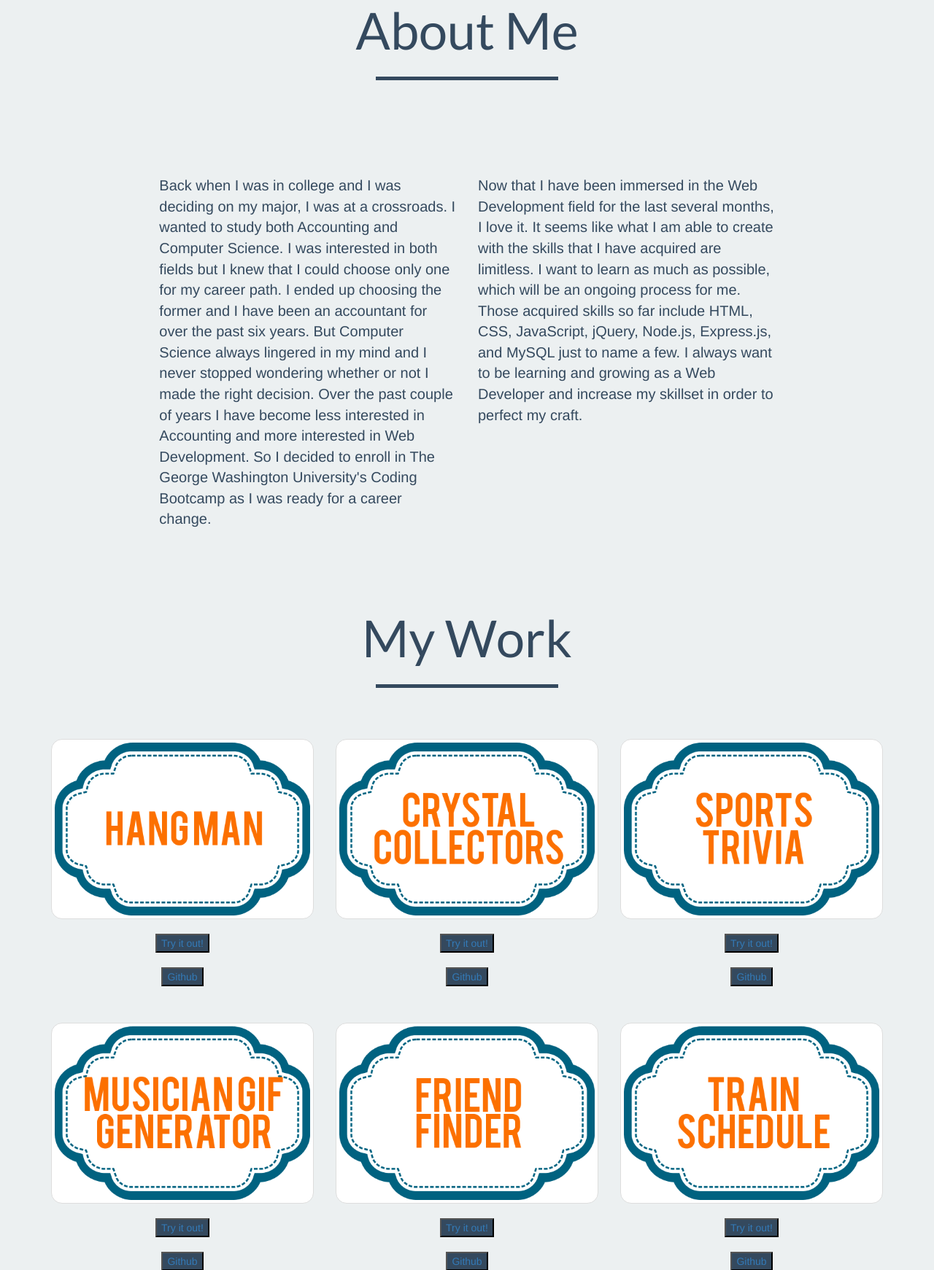
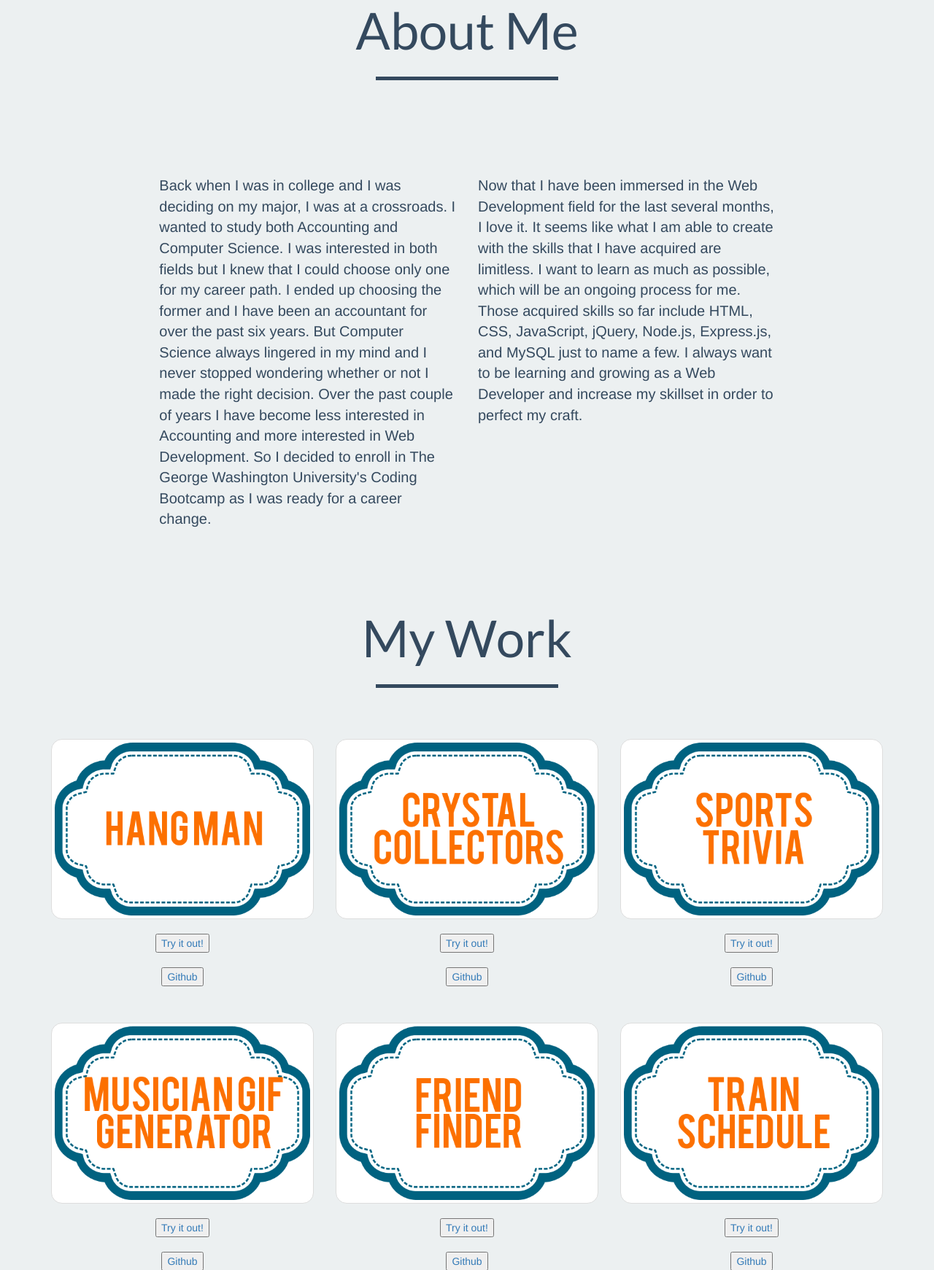
Before and after one commit to akingbe1/portfolio, a PHP site: page / in a window 1280 px wide. Shown: the part 998-2739 px from the top of the page at 73% size. Run offline with PHP 8.4, Linux system fonts and the light colour scheme; some libraries are stand-ins or nearby versions.

Commit message:
ready for demo day

```diff
--- a/assets/style.css
+++ b/assets/style.css
@@ -318,8 +318,3 @@ footer p {
 .profile-pic {
 	border-radius: 50%;
 }
-
-button {
-	background-color: #34495e;
-	color: #ffffff;
-}
--- a/index.html
+++ b/index.html
@@ -33,7 +33,6 @@
     <!-- Collect the nav links, forms, and other content for toggling -->
     <div class="collapse navbar-collapse" id="bs-example-navbar-collapse-1">
       <ul class="nav navbar-nav navbar-right">
-		<li><a href="#home">Home</a></li>
     <li><a href="#work">My Work</a></li>
 		<li><a href="#about">About</a></li>
 		<li><a href="#contact">Contact</a></li>
@@ -186,6 +185,21 @@
 
 
                 </div><!-- row -->
+
+              <div class="margin"></div>
+              <div class="row">
+                <div class="col-md-12">
+                    <div class="portfolio-item">
+                      <!--<img class="img-thumbnail" src="http://placehold.it/360x250" width='360' height='260' alt='portfolio-item'> -->
+                      <img class="img-thumbnail" src="images/wing.png" width='360' height='260' alt='portfolio-item'>
+                      <br>
+                      <button><a href="https://protected-sands-50206.herokuapp.com/">Try it out!</a></button>
+                      <br>
+                      <br>
+                      <button><a href="https://github.com/rkchambliss/Wing">Github</a></button>
+                      </div>
+                </div>
+
               </div><!-- container -->
 
 
```
Also changed, not shown: images/wing.png (added).
